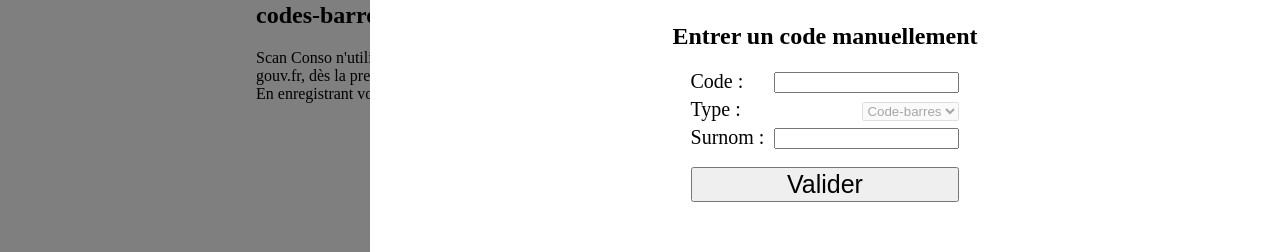
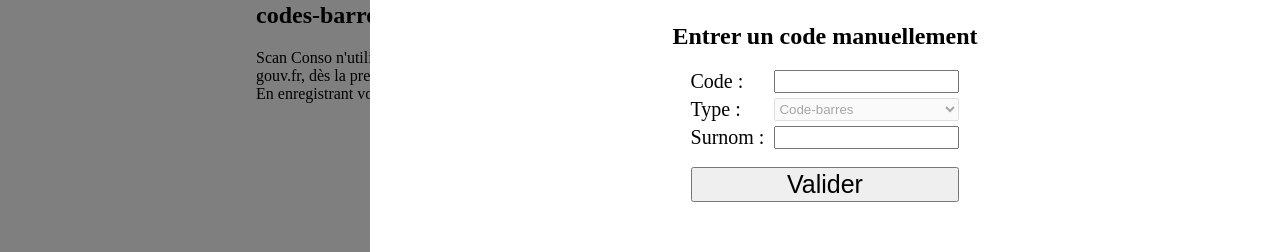
Before and after one commit to CHKNRAVE/scan-conso, a React (Vite) app: page / in a window 1280 px wide. Both pictures are taken after a click on the button "Ouvrir le panneau de scan". Shown: the part 278-530 px from the top of the page. Built offline with nearby package versions, Linux system fonts and the light colour scheme.

Commit message:
Improved the manual input form and added ARIA labels + hides

```diff
--- a/src/App.css
+++ b/src/App.css
@@ -360,25 +360,17 @@ td {
 
 #manualForm {
 	font-size: 1.25em;
-	display: flex;
-	flex-flow: column;
+	display: grid;
+	grid-template-columns: max-content 1fr;
+	column-gap: 1ch;
 	row-gap: 0.25em;
-}
-
-#manualForm label {
-	display: flex;
-	justify-content: space-between;
-	column-gap: 1ch;
-}
-
-#manualForm label input, #manualForm label select {
-	align-self: flex-end;
 }
 
 #manualForm button {
 	font-size: 1.25em;
 	width: 100%;
 	margin-top: 0.5em;
+	grid-column: span 2;
 }
 
 .codeLabel {
--- a/src/CodeStatus.jsx
+++ b/src/CodeStatus.jsx
@@ -53,16 +53,18 @@ export default function CodeStatus({type, value, label, forceRefresh}) {
 		return () => controller.abort("Cleaned up");
 	}, [value, forcedReloadCount]);
 
+	const ariaLabel = [verboseCodeTypes[type], ...value.split("")].join(" ");
+
 	return <section className={`codeStatus ${status}`} data-height={data?.length || 1}>
 		<div className="codeHeader">
 			<h2 className="codeLabel">{label}</h2><br />
-			<span className="codeDetails">{verboseCodeTypes[type]} {value}</span>
+			<span aria-label={ariaLabel} className="codeDetails">{`${verboseCodeTypes[type]} ${value}`}</span>
 			<DeleteButton codeType={type} codeValue={value} forceRefresh={forceRefresh} />
 		</div>
 		{data && data.map(recall => <StatusDesc key={recall.rappel_guid} recall={recall} forceReload={forceReload} />)}
 		{status === "clear" && ignoredCount === 0 && <span className="statusDesc">Aucun rappel signalé !</span>}
 		{status === "clear" && ignoredCount === 1 && <span className="statusDesc">1 rappel masqué</span>}
-		{status === "clear" && ignoredCount > 1 && <span className="statusDesc">{ignoredCount} rappels masqués</span>}
+		{status === "clear" && ignoredCount > 1 && <span className="statusDesc">{`${ignoredCount} rappels masqués`}</span>}
 		{status === "error" && <span className="statusDesc">Une erreur a été rencontrée.<br />{errorDesc}</span>}
 	</section>
 };
--- a/src/ManualForm.jsx
+++ b/src/ManualForm.jsx
@@ -22,18 +22,14 @@ export default function ManualForm() {
 	return <>
 		<h2>Entrer un code manuellement</h2>
 		<form onSubmit={onFormSubmission} id="manualForm">
-			<label>
-				<span>Code : </span>
-				<input type="number" value={codeValue} required onChange={ev => setCodeValue(ev.target.value)}/>
-			</label>
-			<label><span>Type : </span>
-				<select value={codeType} onChange={ev => setCodeType(ev.target.value)} disabled>
-					<option label="Code-barres" value="ean_13" selected />
-				</select>
-			</label>
-			<label>
-				<span>Surnom : </span>
-				<input value={codeLabel} required id="codeLabel" onChange={ev => setCodeLabel(ev.target.value)}/></label>
+			<label aria-hidden={true} htmlFor="codeValue">Code :</label>
+			<input aria-label="Champ d'entrée du code" id="codeValue" type="number" value={codeValue} required onChange={ev => setCodeValue(ev.target.value)}/>
+			<label htmlFor="codeType" aria-hidden={true}>Type :</label>
+			<select aria-label="Champ d'entrée du type de code" id="codeType" aria-hidden={true} value={codeType} onChange={ev => setCodeType(ev.target.value)} disabled>
+				<option label="Code-barres" value="ean_13" selected />
+			</select>
+			<label aria-hidden={true} htmlFor="codeLabel">Surnom :</label>
+			<input aria-label="Champ d'entrée du surnom" value={codeLabel} required id="codeLabel" onChange={ev => setCodeLabel(ev.target.value)}/>
 			<button>Valider</button>
 		</form>
 	</>
--- a/src/Scan.jsx
+++ b/src/Scan.jsx
@@ -7,7 +7,7 @@ export default function Scan({closeScanPanel}) {
 		<h2>Scanner un code</h2>
 		<ScanPanelCloseButton closeScanPanel={closeScanPanel}/>
 		<PictureForm />
-		<h4>ou</h4>
+		<h4 aria-hidden={true}>ou</h4>
 		<ManualForm />
 	</aside>
 };
--- a/src/StatusDesc.jsx
+++ b/src/StatusDesc.jsx
@@ -11,11 +11,21 @@ export default function StatusDesc({recall, forceReload}) {
 		const isOneExpirationDate = dollarSplit[3] && !dollarSplit[4];
 		const isExpirationDateRange = dollarSplit[3] && dollarSplit[4];
 		hasExpirationDate = !hasNoExpirationDate;
-		let expirationDate;
+		let expirationDate, expirationDateTime;
 		if(hasNoExpirationDate) expirationDate = null;
-		if(isOneExpirationDate) expirationDate = new Date(dollarSplit[3]).toLocaleDateString();
-		if(isExpirationDateRange) expirationDate = `${new Date(dollarSplit[3]).toLocaleDateString()} à ${new Date(dollarSplit[4]).toLocaleDateString()}`;
-		return {barcode, setNumber, expirationDate};
+		if(isOneExpirationDate) {
+			expirationDate = new Date(dollarSplit[3]).toLocaleDateString();
+			expirationDateTime = expirationDate.split("/").toReversed().join("-");
+		};
+		if(isExpirationDateRange) {
+			let expirationDate1 = new Date(dollarSplit[3]).toLocaleDateString();
+			let expirationDate2 = new Date(dollarSplit[4]).toLocaleDateString();
+			expirationDate = `${expirationDate1} à ${expirationDate2}`;
+			let expirationDateTime1 = expirationDate1.split("/").toReversed().join("-");
+			let expirationDateTime2 = expirationDate2.split("/").toReversed().join("-");
+			expirationDateTime = `${expirationDateTime1} ~ ${expirationDateTime2}`;
+		}
+		return {barcode, setNumber, expirationDate, expirationDateTime};
 	});
 	const altText = `${recall.marque_produit} — ${recall.modeles_ou_references}`;
 	const linkTitle = `Consulter la fiche rappel de : ${recall.marque_produit} — ${recall.modeles_ou_references}`;
@@ -41,7 +51,7 @@ export default function StatusDesc({recall, forceReload}) {
 				<tbody>{identificationStrings.map((article, index) => <tr key={index}>
 					<td title={`Code-barres ${article.barcode}`} headers="code-barres">{article.barcode}</td>
 					{hasSetNumber && <td headers="lots">{article.setNumber}</td>}
-					{hasExpirationDate && <td headers="dates limites"><time dateTime={article.expirationDate.split("/").toReversed().join("-")}>{article.expirationDate}</time></td>}
+					{hasExpirationDate && <td headers="dates limites"><time dateTime={article.expirationDateTime}>{article.expirationDate}</time></td>}
 				</tr>)}</tbody>
 			</table>
 		</div>
```
